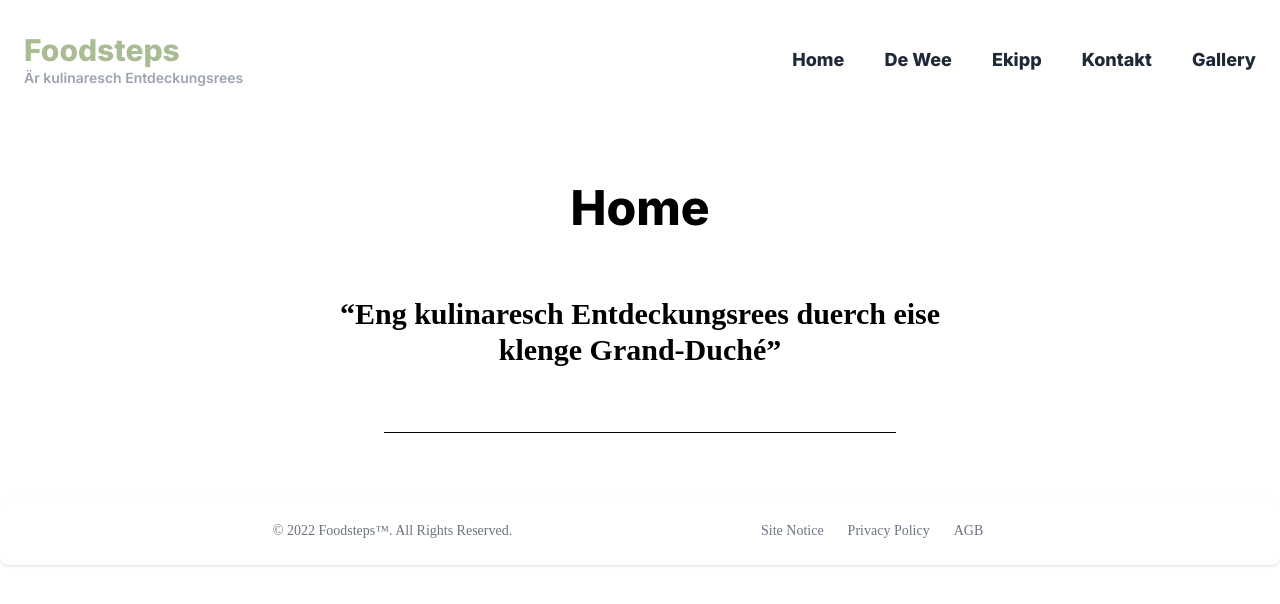
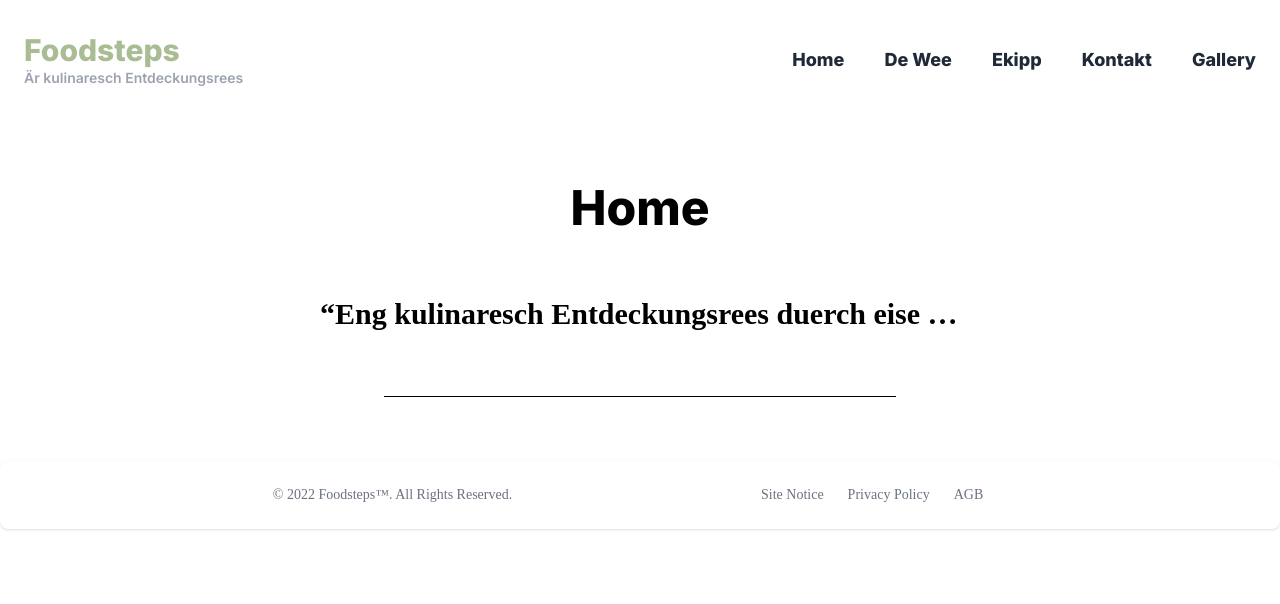
Before and after one commit to LaurenzJ/foodsteps, a Vue app in the folder frontend/: page / in a window 1280 px wide. Shown: the top 604 px of the page. Built offline with nearby package versions, Linux system fonts and the light colour scheme; a web font is replaced by a local one.

Commit message:
editing homeview

```diff
--- a/frontend/src/views/HomeView.vue
+++ b/frontend/src/views/HomeView.vue
@@ -3,7 +3,7 @@
     <div class="grid place-items-center space-y-16">
         <h1>Home</h1>
         <div class="w-1/2">
-          <h2 class="font-sans text-center">“Eng kulinaresch Entdeckungsrees duerch eise klenge Grand-Duché”</h2>
+          <h2 class="font-sans text-center truncate">“Eng kulinaresch Entdeckungsrees duerch eise klenge Grand-Duché”</h2>
         </div>
 
         <div class="w-2/5 border-b border-solid border-1 border-black"></div>
```
